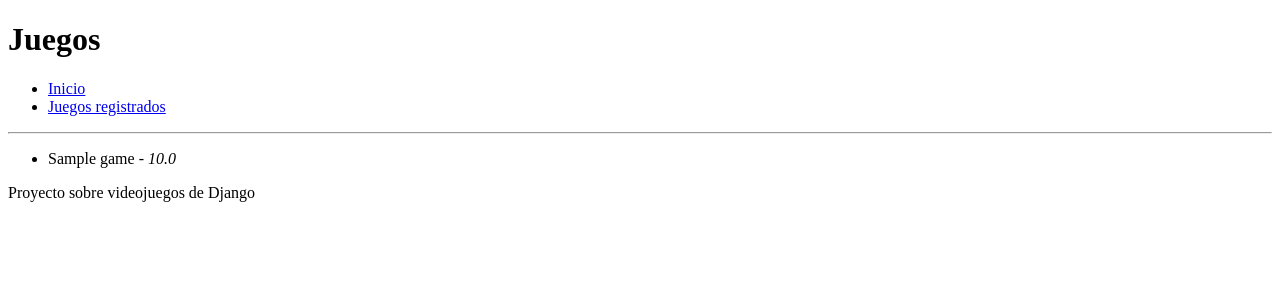
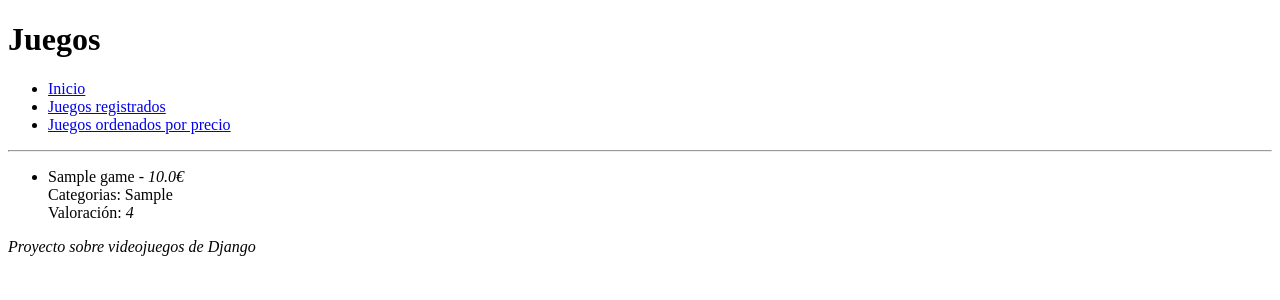
Before and after one commit to antmaczam/django-gamea, a Django app: page /games/ in a window 1280 px wide. Shown: the top 300 px of the page. Run offline with Django 3.2, Linux system fonts and the light colour scheme; tables that the repository leaves empty hold one stand-in row (values such as "Sample post").

Commit message:
Añadida la funcionalidad de ordenar por precio

```diff
--- a/games/games/urls.py
+++ b/games/games/urls.py
@@ -21,4 +21,6 @@ urlpatterns = [
     path('admin/', admin.site.urls),
     path('',views.inicio),
     path('games/',views.games),
+    path('priceAsc/',views.priceAsc),
+    path('priceDesc/',views.priceDesc),
 ]
--- a/games/main/templates/base.html
+++ b/games/main/templates/base.html
@@ -14,6 +14,7 @@
             <ul>
                 <li><a href="/">Inicio</a></li>
                 <li><a href="/games">Juegos registrados</a></li>
+                <li><a href="/priceAsc">Juegos ordenados por precio</a></li>
             </ul>
         </nav>
         <hr>
--- a/games/main/templates/games.html
+++ b/games/main/templates/games.html
@@ -2,14 +2,25 @@
 
 {% block titulo %} Usuarios registrados {% endblock %}
 
-{% block encabezado %} <h1>Juegos</h1> {% endblock %}
+{% block encabezado %} <h1>Juegos {{text}}</h1> {% endblock %}
 
 {% block contenido %}
 <ul>
 	{% for dato in games %}
-	<li>{{dato.title|capfirst}} - <em>{{dato.price}}</em></li>
+	<li>{{dato.title|capfirst}} - <em>{{dato.price}}€</em> </br>
+	Categorias: {{dato.category|capfirst}} </br>
+	Valoración: <em>{{dato.rate}}</li>
 	{% empty %}
 	<li>Aún no hay juegos registrados</li>
 	{% endfor %}
 </ul>
+
+<div>
+	{% if text == 'ordenados por precio ascendente' %}
+		<input type="button" value="Ordenar descendente" onClick="window.location.href='/priceDesc'">
+	{% endif %}
+	{% if text == 'ordenados por precio descendente' %}
+		<input type="button" value="Ordenar ascendente" onClick="window.location.href='/priceAsc'">
+	{% endif %}
+</div>
 {% endblock %}
--- a/games/main/views.py
+++ b/games/main/views.py
@@ -9,4 +9,15 @@ def inicio(request):
 
 def games(request):
     games = Game.objects.all()
-    return render(request,'games.html',{'games':games})
+    text = ''
+    return render(request,'games.html',{'games':games,'text':text})
+
+def priceAsc(request):
+    games = Game.objects.all().order_by('price').reverse()
+    text = 'ordenados por precio ascendente'
+    return render(request,'games.html',{'games':games,'text':text})
+
+def priceDesc(request):
+    games = Game.objects.all().order_by('price')
+    text = 'ordenados por precio descendente'
+    return render(request,'games.html',{'games':games,'text':text})
```
